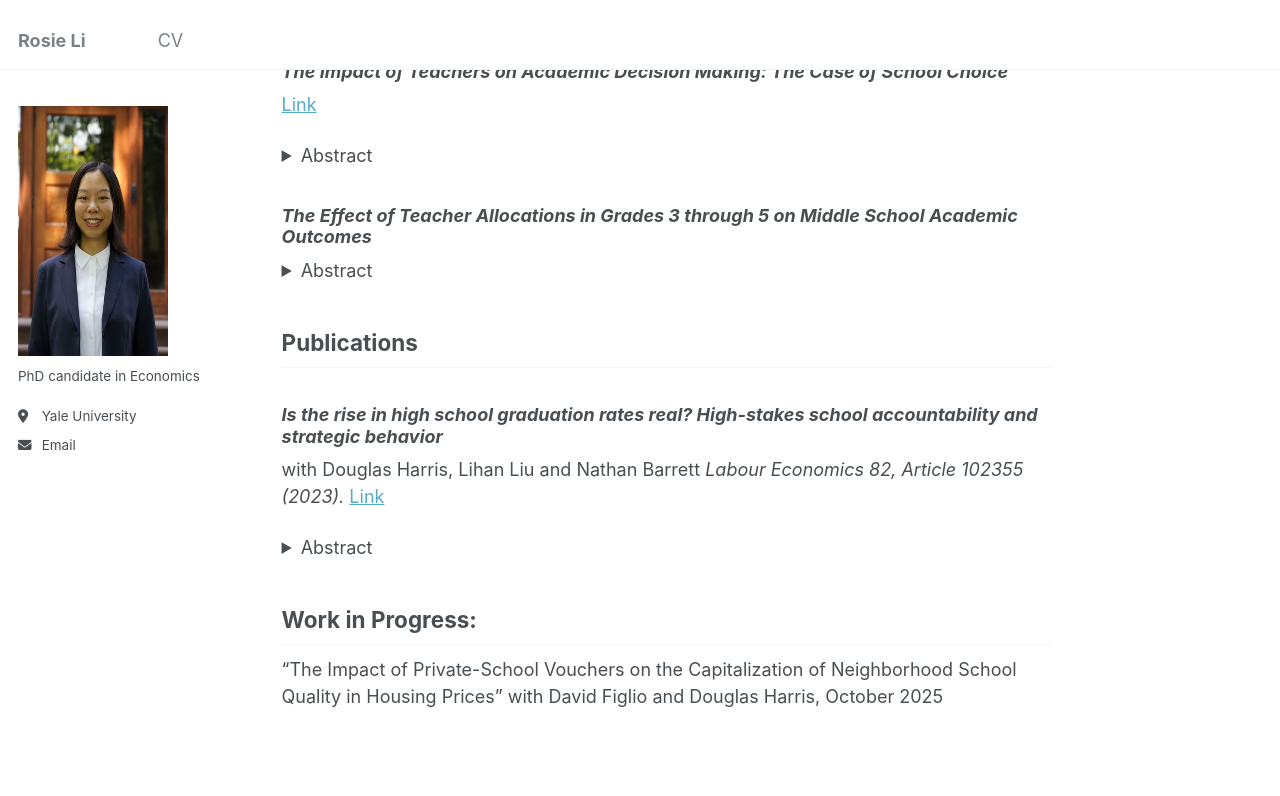
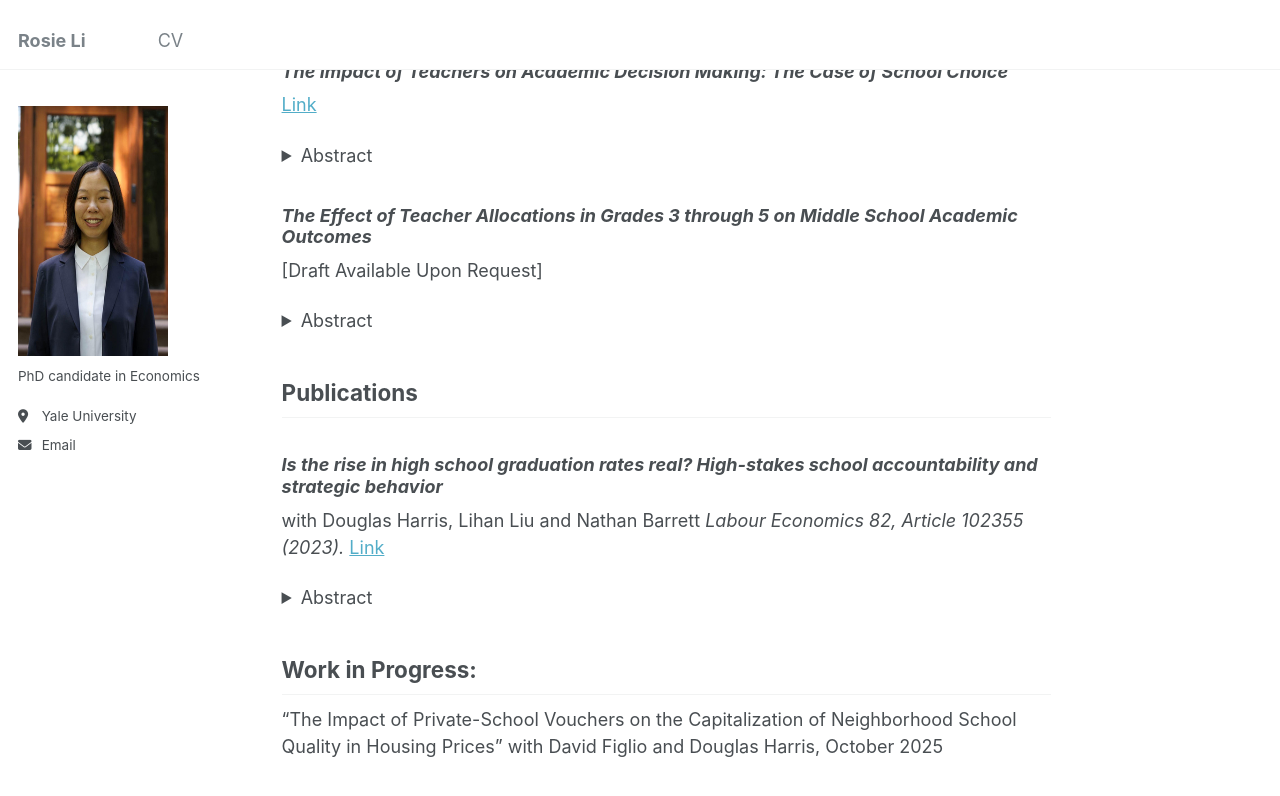
Before and after one commit to rosieli5/rosieli5.github.io, a Jekyll site: the page built from _pages/about.md, in a window 1280 px wide and 900 px high, scrolled down 672 px. Shown: the top 796 px of the window. Built offline with Jekyll 4.4.1, drawn with Linux system fonts in a browser that asks for light colours.

Commit message:
Update about.md

```diff
--- a/_pages/about.md
+++ b/_pages/about.md
@@ -41,7 +41,7 @@ Previous literature has found that teachers meaningfully impact the test scores
 </details>
 
 ### *The Effect of Teacher Allocations in Grades 3 through 5 on Middle School Academic Outcomes*
-<!--[Draft Available Upon Request] -->
+[Draft Available Upon Request]
 <!-- Solo-authored -->
 <details>
 
```
